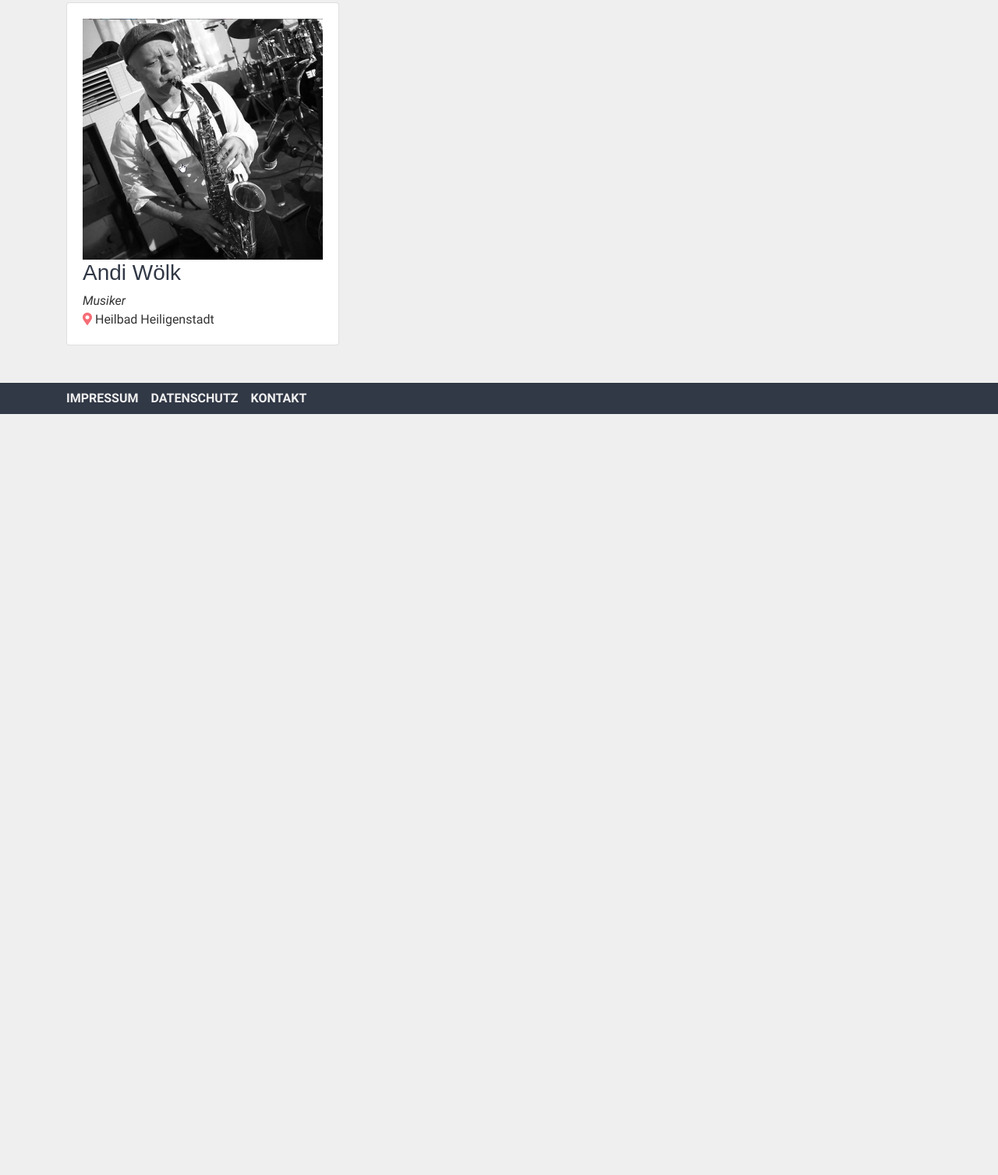
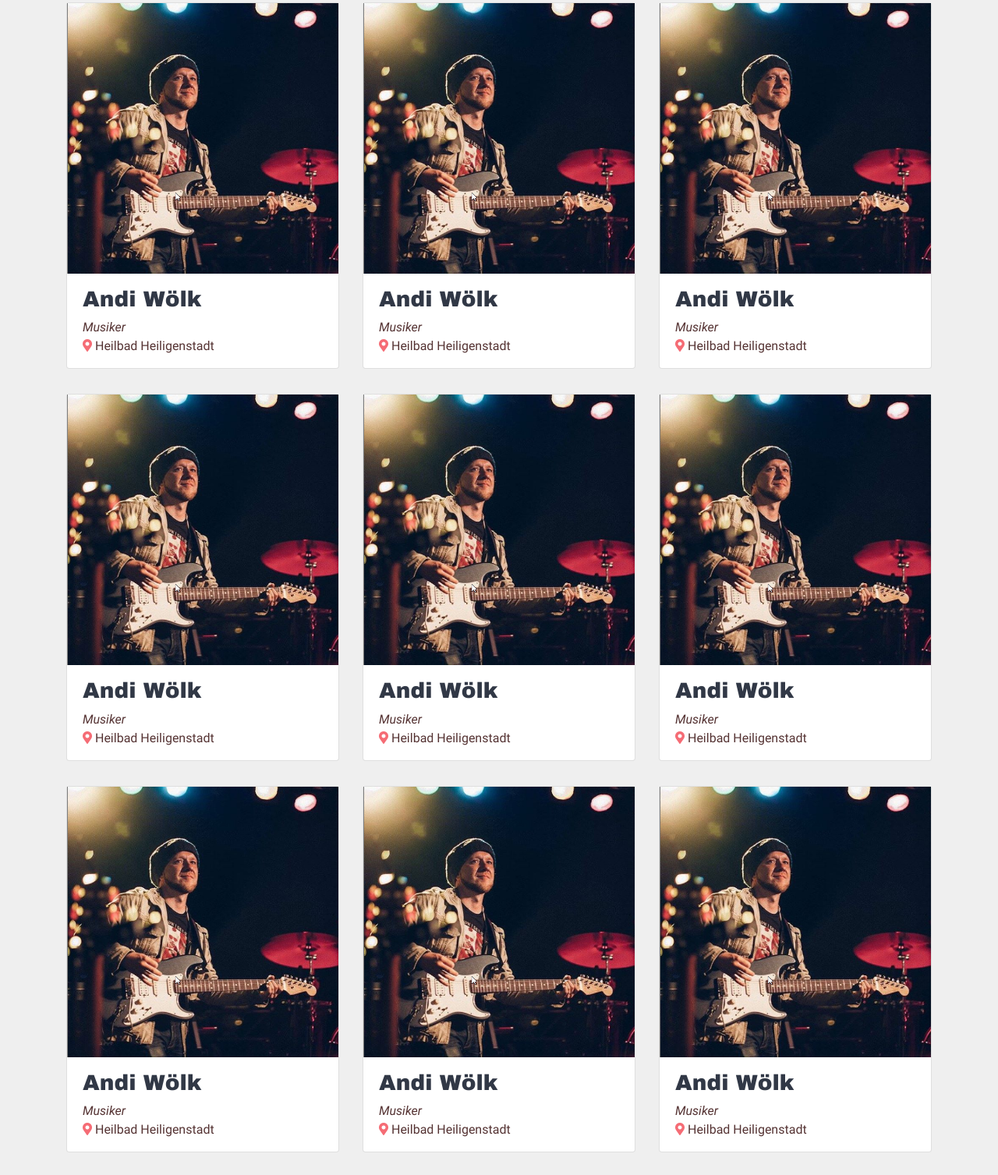
Before and after one commit to v-schulz/und-kunst, a website: page views/artists/index.html in a window 1280 px wide. Shown: the part 209-1716 px from the top of the page at 78% size. Before the commit the page ends 800 px from the top, so only its background shows below. Drawn offline with Linux system fonts and the light colour scheme; a web font is replaced by a local one.

Commit message:
edited artis card

```diff
--- a/assets/LESS/Includes/artist.less
+++ b/assets/LESS/Includes/artist.less
@@ -31,6 +31,9 @@
 }
 
 .artist-list {
+  .card {
+    padding: 0;
+  }
   img {
     width: 100%;
     height: auto;
@@ -38,5 +41,11 @@
 
   .artist {
     margin-top: 2em;
+
+
+
+    .artist-text {
+      padding: 1em 1.25rem;
+    }
   }
 }
--- a/assets/LESS/Includes/colors.less
+++ b/assets/LESS/Includes/colors.less
@@ -1,10 +1,10 @@
 @color-grey-light: #EFEFEF;
 @color-grey: #313846;
-@color-grey-dark: #333333;
+@color-grey-dark: #553333;
 
 @color-pink: #F56C75;
 @color-yellow: #FFFF33;
-@color-yellow-light: #EFF67B;
+@color-yellow-light:  #FFFFCC;
 
 @color-nav-accent: @color-yellow;
 
--- a/assets/LESS/Includes/fonts.less
+++ b/assets/LESS/Includes/fonts.less
@@ -4,8 +4,8 @@
   font-style: normal;
   font-weight: 400;
   src: local('Roboto'), local('Roboto-Regular'),
-  url('../fonts/roboto-v20-latin-regular.woff2') format('woff2'), /* Chrome 26+, Opera 23+, Firefox 39+ */
-  url('../fonts/roboto-v20-latin-regular.woff') format('woff'); /* Chrome 6+, Firefox 3.6+, IE 9+, Safari 5.1+ */
+  url('fonts/roboto-v20-latin-regular.woff2') format('woff2'), /* Chrome 26+, Opera 23+, Firefox 39+ */
+  url('fonts/roboto-v20-latin-regular.woff') format('woff'); /* Chrome 6+, Firefox 3.6+, IE 9+, Safari 5.1+ */
 }
 /* roboto-italic - latin */
 @font-face {
@@ -13,8 +13,8 @@
   font-style: italic;
   font-weight: 400;
   src: local('Roboto Italic'), local('Roboto-Italic'),
-  url('../fonts/roboto-v20-latin-italic.woff2') format('woff2'), /* Chrome 26+, Opera 23+, Firefox 39+ */
-  url('../fonts/roboto-v20-latin-italic.woff') format('woff'); /* Chrome 6+, Firefox 3.6+, IE 9+, Safari 5.1+ */
+  url('fonts/roboto-v20-latin-italic.woff2') format('woff2'), /* Chrome 26+, Opera 23+, Firefox 39+ */
+  url('fonts/roboto-v20-latin-italic.woff') format('woff'); /* Chrome 6+, Firefox 3.6+, IE 9+, Safari 5.1+ */
 }
 /* roboto-500 - latin */
 @font-face {
@@ -22,8 +22,8 @@
   font-style: normal;
   font-weight: 500;
   src: local('Roboto Medium'), local('Roboto-Medium'),
-  url('../fonts/roboto-v20-latin-500.woff2') format('woff2'), /* Chrome 26+, Opera 23+, Firefox 39+ */
-  url('../fonts/roboto-v20-latin-500.woff') format('woff'); /* Chrome 6+, Firefox 3.6+, IE 9+, Safari 5.1+ */
+  url('fonts/roboto-v20-latin-500.woff2') format('woff2'), /* Chrome 26+, Opera 23+, Firefox 39+ */
+  url('fonts/roboto-v20-latin-500.woff') format('woff'); /* Chrome 6+, Firefox 3.6+, IE 9+, Safari 5.1+ */
 }
 /* roboto-500italic - latin */
 
@@ -32,8 +32,8 @@
   font-style: italic;
   font-weight: 500;
   src: local('Roboto Medium Italic'), local('Roboto-MediumItalic'),
-  url('../fonts/roboto-v20-latin-500italic.woff2') format('woff2'), /* Chrome 26+, Opera 23+, Firefox 39+ */
-  url('../fonts/roboto-v20-latin-500italic.woff') format('woff'); /* Chrome 6+, Firefox 3.6+, IE 9+, Safari 5.1+ */
+  url('fonts/roboto-v20-latin-500italic.woff2') format('woff2'), /* Chrome 26+, Opera 23+, Firefox 39+ */
+  url('fonts/roboto-v20-latin-500italic.woff') format('woff'); /* Chrome 6+, Firefox 3.6+, IE 9+, Safari 5.1+ */
 }
 
 /* roboto-700 - latin */
@@ -42,8 +42,8 @@
   font-style: normal;
   font-weight: 700;
   src: local('Roboto Bold'), local('Roboto-Bold'),
-  url('../fonts/roboto-v20-latin-700.woff2') format('woff2'), /* Chrome 26+, Opera 23+, Firefox 39+ */
-  url('../fonts/roboto-v20-latin-700.woff') format('woff'); /* Chrome 6+, Firefox 3.6+, IE 9+, Safari 5.1+ */
+  url('fonts/roboto-v20-latin-700.woff2') format('woff2'), /* Chrome 26+, Opera 23+, Firefox 39+ */
+  url('fonts/roboto-v20-latin-700.woff') format('woff'); /* Chrome 6+, Firefox 3.6+, IE 9+, Safari 5.1+ */
 }
 /* roboto-700italic - latin */
 @font-face {
@@ -51,8 +51,8 @@
   font-style: italic;
   font-weight: 700;
   src: local('Roboto Bold Italic'), local('Roboto-BoldItalic'),
-  url('../fonts/roboto-v20-latin-700italic.woff2') format('woff2'), /* Chrome 26+, Opera 23+, Firefox 39+ */
-  url('../fonts/roboto-v20-latin-700italic.woff') format('woff'); /* Chrome 6+, Firefox 3.6+, IE 9+, Safari 5.1+ */
+  url('fonts/roboto-v20-latin-700italic.woff2') format('woff2'), /* Chrome 26+, Opera 23+, Firefox 39+ */
+  url('fonts/roboto-v20-latin-700italic.woff') format('woff'); /* Chrome 6+, Firefox 3.6+, IE 9+, Safari 5.1+ */
 }
 
 /* archivo-black-regular - latin */
@@ -61,6 +61,6 @@
   font-style: normal;
   font-weight: 400;
   src: local('Archivo Black Regular'), local('ArchivoBlack-Regular'),
-  url('../fonts/archivo-black-v9-latin-regular.woff2') format('woff2'), /* Chrome 26+, Opera 23+, Firefox 39+ */
-  url('../fonts/archivo-black-v9-latin-regular.woff') format('woff'); /* Chrome 6+, Firefox 3.6+, IE 9+, Safari 5.1+ */
+  url('fonts/archivo-black-v9-latin-regular.woff2') format('woff2'), /* Chrome 26+, Opera 23+, Firefox 39+ */
+  url('fonts/archivo-black-v9-latin-regular.woff') format('woff'); /* Chrome 6+, Firefox 3.6+, IE 9+, Safari 5.1+ */
 }
--- a/assets/LESS/style.less
+++ b/assets/LESS/style.less
@@ -4,6 +4,9 @@
 @import "Includes/navigation";
 @import "Includes/artist";
 
+.card {
+  //background-color: @color-yellow-light;
+}
 
 body {
   font-family: "Roboto", sans-serif;
--- a/views/artists/index.html
+++ b/views/artists/index.html
@@ -51,7 +51,7 @@
     <div class="row">
         <div class="artist col-12 col-sm-6 col-md-4">
             <div class="card card-body">
-                <img src="/assets/img/02.png"/>
+                <img src="/assets/img/01.png"/>
                 <div class="artist-text">
                     <a href="andi_woelk">
                         <h3>Andi Wölk</h3>
@@ -61,6 +61,115 @@
                 </div>
             </div>
         </div>
+        <div class="artist col-12 col-sm-6 col-md-4">
+            <div class="card card-body">
+                <img src="/assets/img/01.png"/>
+                <div class="artist-text">
+                    <a href="andi_woelk">
+                        <h3>Andi Wölk</h3>
+                    </a>
+                    <i>Musiker</i><br />
+                    <i class="fa fa-map-marker-alt"></i> Heilbad Heiligenstadt<br/>
+                </div>
+            </div>
+        </div>
+        <div class="artist col-12 col-sm-6 col-md-4">
+            <div class="card card-body">
+                <img src="/assets/img/01.png"/>
+                <div class="artist-text">
+                    <a href="andi_woelk">
+                        <h3>Andi Wölk</h3>
+                    </a>
+                    <i>Musiker</i><br />
+                    <i class="fa fa-map-marker-alt"></i> Heilbad Heiligenstadt<br/>
+                </div>
+            </div>
+        </div>
+        <div class="artist col-12 col-sm-6 col-md-4">
+            <div class="card card-body">
+                <img src="/assets/img/01.png"/>
+                <div class="artist-text">
+                    <a href="andi_woelk">
+                        <h3>Andi Wölk</h3>
+                    </a>
+                    <i>Musiker</i><br />
+                    <i class="fa fa-map-marker-alt"></i> Heilbad Heiligenstadt<br/>
+                </div>
+            </div>
+        </div>
+        <div class="artist col-12 col-sm-6 col-md-4">
+            <div class="card card-body">
+                <img src="/assets/img/01.png"/>
+                <div class="artist-text">
+                    <a href="andi_woelk">
+                        <h3>Andi Wölk</h3>
+                    </a>
+                    <i>Musiker</i><br />
+                    <i class="fa fa-map-marker-alt"></i> Heilbad Heiligenstadt<br/>
+                </div>
+            </div>
+        </div>
+        <div class="artist col-12 col-sm-6 col-md-4">
+            <div class="card card-body">
+                <img src="/assets/img/01.png"/>
+                <div class="artist-text">
+                    <a href="andi_woelk">
+                        <h3>Andi Wölk</h3>
+                    </a>
+                    <i>Musiker</i><br />
+                    <i class="fa fa-map-marker-alt"></i> Heilbad Heiligenstadt<br/>
+                </div>
+            </div>
+        </div>
+        <div class="artist col-12 col-sm-6 col-md-4">
+            <div class="card card-body">
+                <img src="/assets/img/01.png"/>
+                <div class="artist-text">
+                    <a href="andi_woelk">
+                        <h3>Andi Wölk</h3>
+                    </a>
+                    <i>Musiker</i><br />
+                    <i class="fa fa-map-marker-alt"></i> Heilbad Heiligenstadt<br/>
+                </div>
+            </div>
+        </div>
+        <div class="artist col-12 col-sm-6 col-md-4">
+            <div class="card card-body">
+                <img src="/assets/img/01.png"/>
+                <div class="artist-text">
+                    <a href="andi_woelk">
+                        <h3>Andi Wölk</h3>
+                    </a>
+                    <i>Musiker</i><br />
+                    <i class="fa fa-map-marker-alt"></i> Heilbad Heiligenstadt<br/>
+                </div>
+            </div>
+        </div>
+        <div class="artist col-12 col-sm-6 col-md-4">
+            <div class="card card-body">
+                <img src="/assets/img/01.png"/>
+                <div class="artist-text">
+                    <a href="andi_woelk">
+                        <h3>Andi Wölk</h3>
+                    </a>
+                    <i>Musiker</i><br />
+                    <i class="fa fa-map-marker-alt"></i> Heilbad Heiligenstadt<br/>
+                </div>
+            </div>
+        </div>
+        <div class="artist col-12 col-sm-6 col-md-4">
+            <div class="card card-body">
+                <img src="/assets/img/01.png"/>
+                <div class="artist-text">
+                    <a href="andi_woelk">
+                        <h3>Andi Wölk</h3>
+                    </a>
+                    <i>Musiker</i><br />
+                    <i class="fa fa-map-marker-alt"></i> Heilbad Heiligenstadt<br/>
+                </div>
+            </div>
+        </div>
+
     </div>
 
 </div>
```
Also changed, not shown: assets/style.css, 1 other file.
